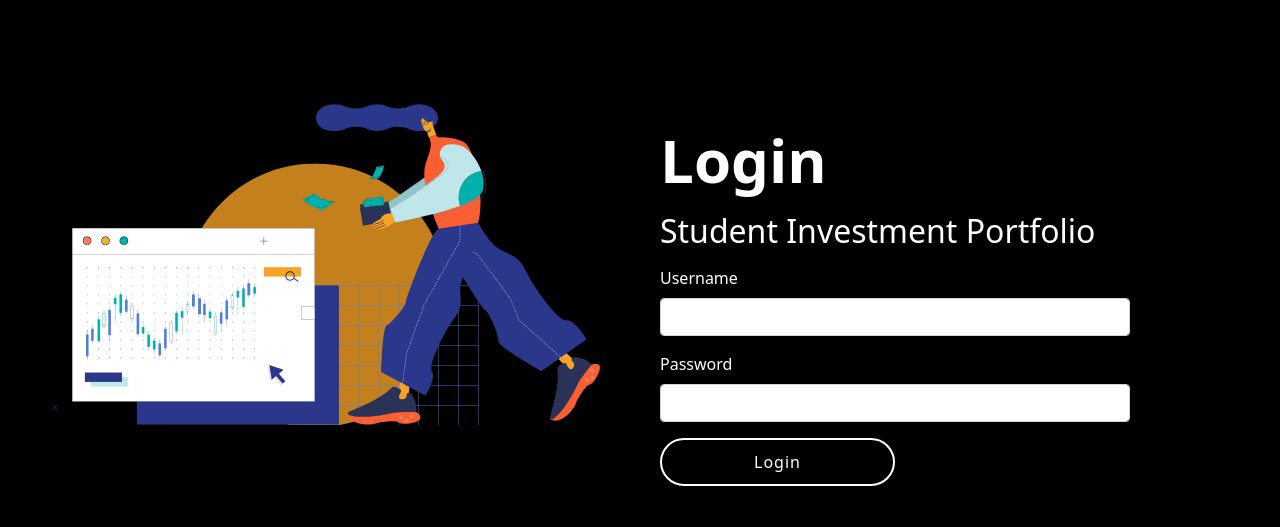
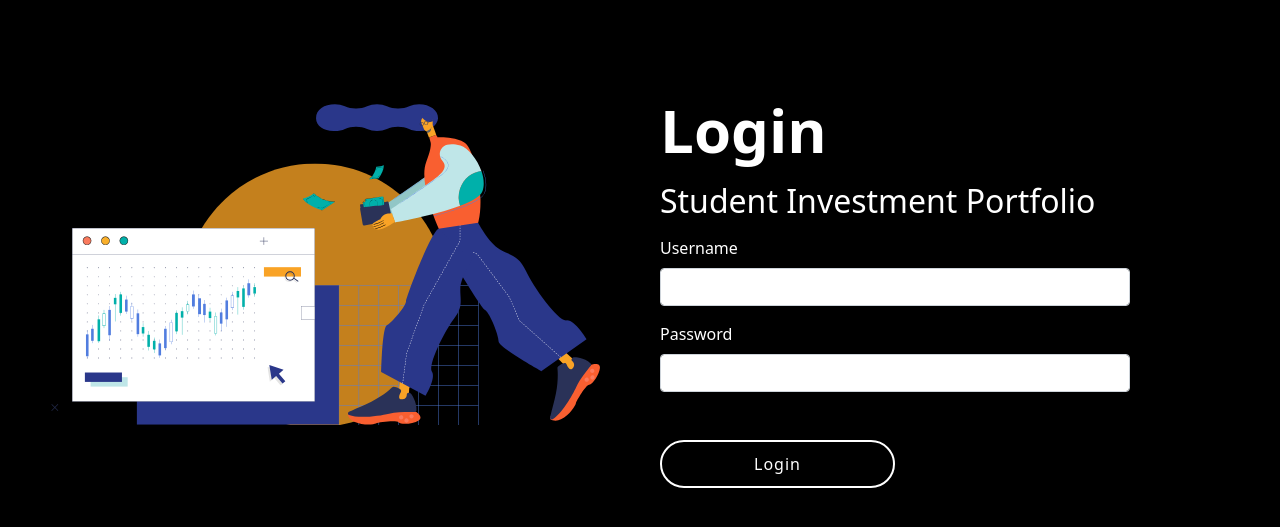
Before and after one commit to shivanshsinghal107/Investment-Portfolio, a Flask app: page /login in a window 1280 px wide. Shown: the part 56-583 px from the top of the page. Run offline with Flask 2, Linux system fonts and the light colour scheme.

Commit message:
Changed position of button

```diff
--- a/templates/login.html
+++ b/templates/login.html
@@ -39,7 +39,7 @@
       }
 
       #header #get-started {
-          padding: 100px 150px 0px 20px;
+          padding: 70px 150px 0px 20px;
       }
 
       #header .image {
@@ -120,6 +120,8 @@
                       <label for="password" class="form-label">Password</label>
                       <input type="password" name="password" class="form-control">
                     </div>
+                    <div class="mt-3"></div>
+                    <div class="mt-3"></div>
                     <div class="mt-3">
                       <button type="submit" class="btn-get-started col-6">Login</button>
                     </div>
--- a/templates/register.html
+++ b/templates/register.html
@@ -128,6 +128,8 @@
                       <label for="email" class="form-label">Email</label>
                       <input type="email" name="email" class="form-control">
                     </div>
+                    <div class="mt-3"></div>
+                    <div class="mt-3"></div>
                     <div class="mt-3">
                       <button type="submit" class="btn-get-started col-6">Register</button>
                     </div>
```
